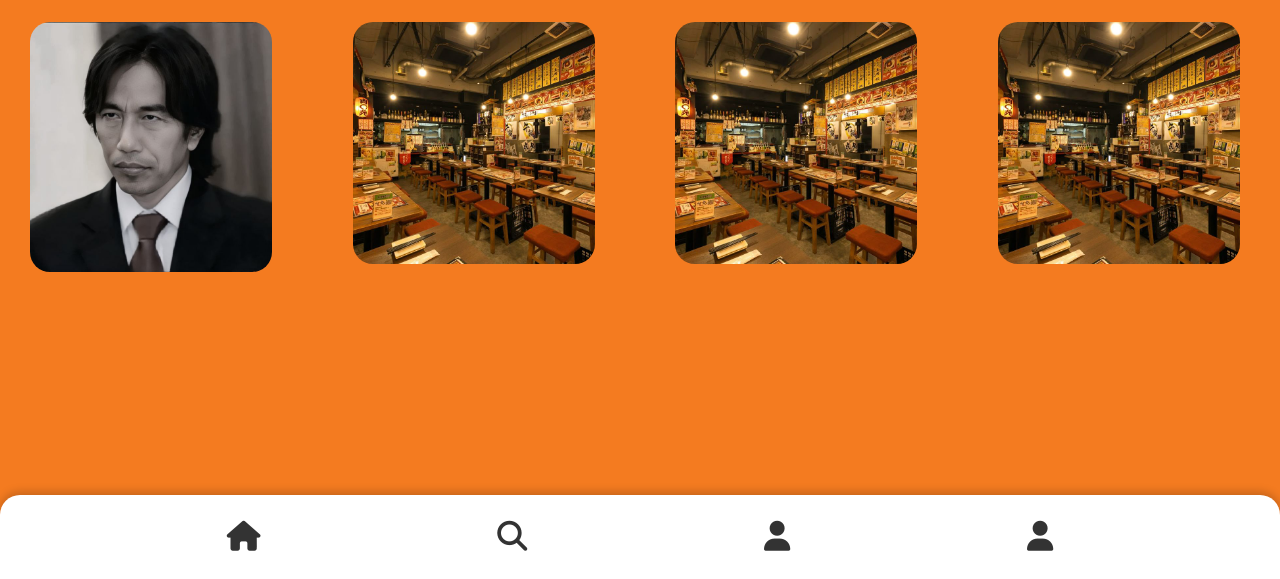
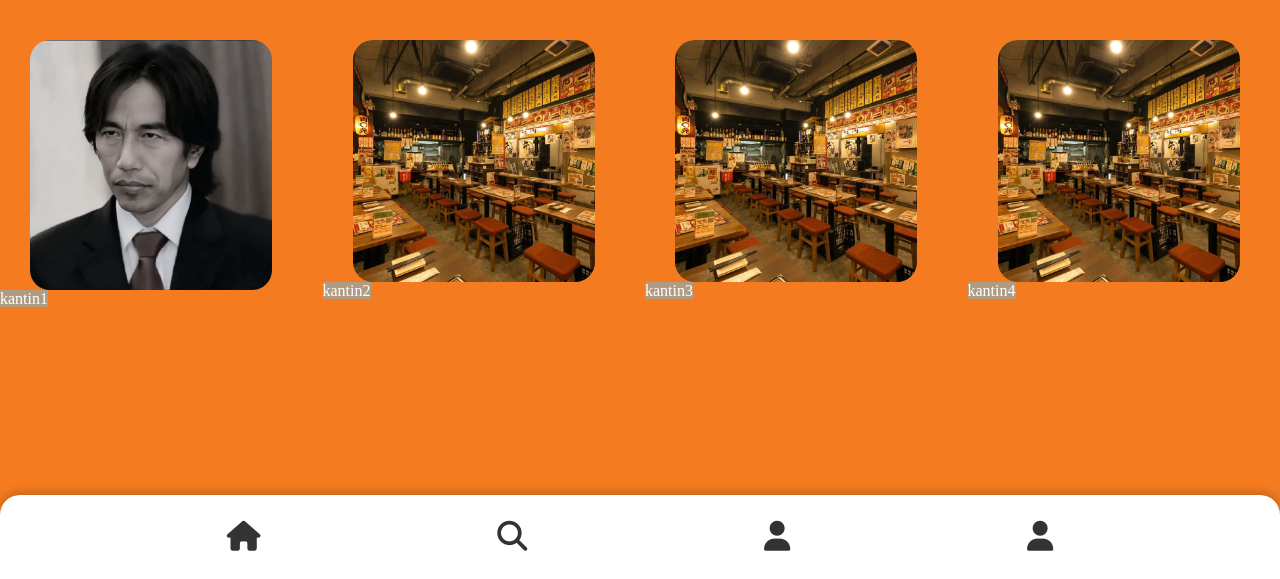
Before and after one commit to nitazoso/Tugas-Collab, a PHP site: page /home.html in a window 1280 px wide. Shown: the part 221-800 px from the top of the page. Run offline with PHP 8.4, Linux system fonts and the light colour scheme.

Commit message:
update lokal

```diff
--- a/home.html
+++ b/home.html
@@ -6,7 +6,7 @@
     <meta name="viewport" content="width=device-width, initial-scale=1.0">
 
     <title>KantinKita</title>
-        <link rel="stylesheet" href="style.css">
+    <link rel="stylesheet" href="style.css">
     <link href="https://fonts.googleapis.com/css2?family=Poppins:wght@400;600;700&display=swap" rel="stylesheet">
     <link rel="stylesheet" href="https://cdnjs.cloudflare.com/ajax/libs/font-awesome/6.5.1/css/all.min.css">
 </head>
@@ -27,17 +27,29 @@
 
             <div class="parent">
                 <div class="div1">
-                    <img src="kantin1.jpg" alt="kantin1">
+                    <a href="kantin">
+                        <img src="kantin1.jpg" alt="kantin1"> kantin1
+                    </a>
                 </div>
+
                 <div class="div1">
-                    <img src="kantin2.jpg" alt="kantin2">
+                    <a href="kantin">
+                        <img src="kantin2.jpg" alt="kantin2"> kantin2
+                    </a>
                 </div>
+
                 <div class="div1">
-                    <img src="kantin3.jpg" alt="kantin3">
+                    <a href="kantin">
+                        <img src="kantin3.jpg" alt="kantin3">kantin3
+                    </a>
                 </div>
+
                 <div class="div1">
-                    <img src="kantin4.jpg" alt="kantin4">
+                    <a href="kantin">
+                        <img src="kantin4.jpg" alt="kantin4">kantin4
+                    </a>
                 </div>
+
             </div>
 
         </div>
--- a/style.css
+++ b/style.css
@@ -15,7 +15,7 @@ body {
             /* width: 40%; */
             /* min-width: 180px;
             max-width: 400px; */
-            width: 15vh;
+            width: 18vh;
             height: auto;
             padding: 16px 24px;
         }
@@ -57,6 +57,15 @@ body {
             grid-row: span 1 / span 1;
             padding: 5px 10px 16px 0px;
 
+        }
+        .div1 a {
+            justify-content: center;
+
+            align-items: center;
+            text-decoration: none;
+            color: white;
+            background-color: #B09B83;
+            padding: px;
         }
 
 
```
